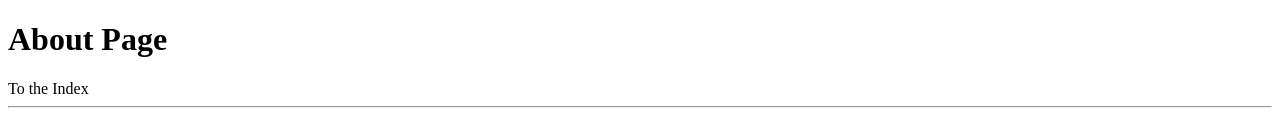
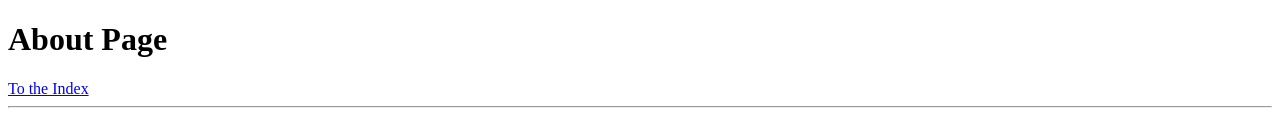
Before and after one commit to conclarke7/web-dev-hw, a plain HTML site: page Assignment4/about.html in a window 1280 px wide. Shown: the top 132 px of the page. Drawn offline with Linux system fonts and the light colour scheme.

Commit message:
Added to Assignment4

```diff
--- a/Assignment4/about.html
+++ b/Assignment4/about.html
@@ -5,7 +5,7 @@
 </head>
 <body>
 <h1>About Page</h1>
-<a herf="./index.html">To the Index</a>
+<a href="./index.html">To the Index</a></body>
 <hr>
 <br>
 <img src="./images/Screen-Shot.png" /></body>
```
